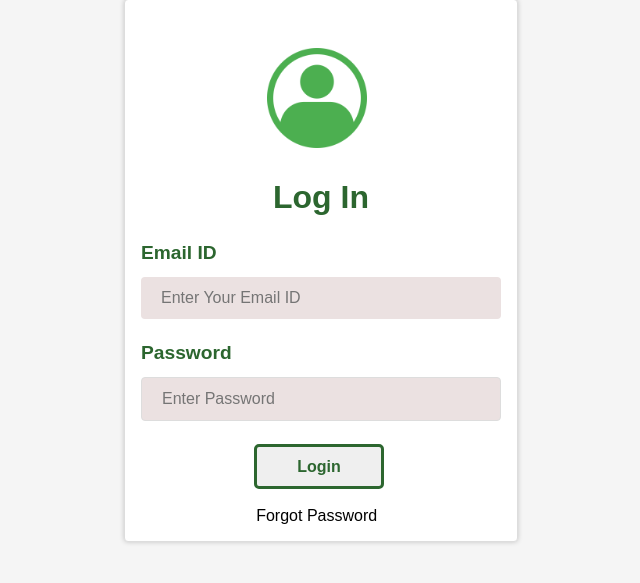
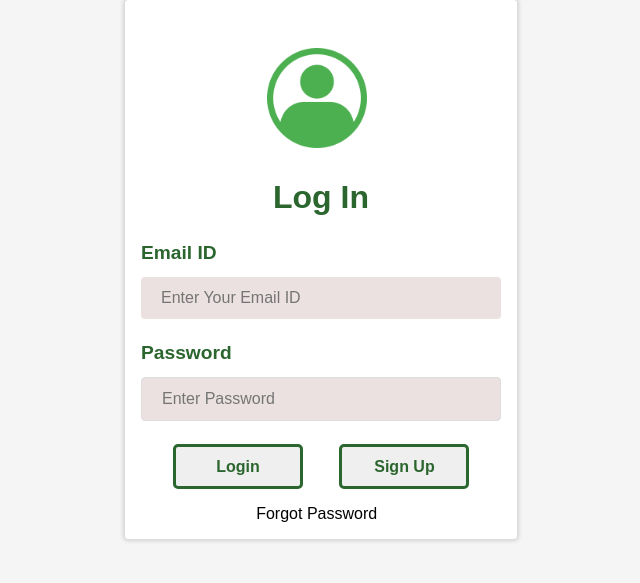
Before and after one commit to chandrakeshram7/farmAssist.github.io, a Node server app: page /login in a window 1280 px wide. Shown: the part 101-684 px from the top of the page, without its empty margins (319-959 px from the left). Run offline with Node 20, Linux system fonts and the light colour scheme; some libraries are stand-ins or nearby versions.

Commit message:
Fixed forgot password bugs and added sign up button on login page

```diff
--- a/partials/navbar.hbs
+++ b/partials/navbar.hbs
@@ -110,7 +110,7 @@
 </head>
 <body>
     <header>
-        <nav class="navbar navbar-expand-lg navbar-light bg-light">
+        <nav class="navbar navbar-expand-lg navbar-light bg-light" >
             <div class="container-fluid">
               <a href="/"><img src="1.png" width="120" height="60" style="margin: 0rem 1rem;" class="d-inline-block align-top" alt=""></a>
 
--- a/src/app.js
+++ b/src/app.js
@@ -47,7 +47,9 @@ app.post('/forgot', async (req, res) => {
       const user = await Register.findOne({ email });
 
       if (!user) {
+        console.log('User Nhi Mila')
         res.render('usernotfound');
+        return;
       }
 
 
@@ -392,7 +394,7 @@ app.get('/passwordreset', (req,res)=>{
 app.get('/usernotfound',(req, res)=>{
     res.render('usernotfound');
 })
-app.get('invalidtoken',(req, res)=>{
+app.get('/invalidtoken',(req, res)=>{
     res.render('invalidtoken');
 })
 
--- a/views/forgot.hbs
+++ b/views/forgot.hbs
@@ -91,7 +91,6 @@
             <h2 style="text-align:center; color:#357f39;font-size:2rem" >Forgot Password</h2>
             <form method="post" action="/forgot">
                 <input type="text" name="email" placeholder="Enter Your Email ID" >
-                <a href="{{ resetLink }}" target="_blank" style="text-decoration: none; color:white;">
                 <button type="submit" class="submit-btn">Send Password Reset Link</button>
                 </a>
                 <button type="submit"  class="submit-btn"><a href="/login" style="text-decoration: none; color:white;">Back To Login</a></button>
--- a/views/login.hbs
+++ b/views/login.hbs
@@ -61,14 +61,37 @@
             color: #2c662f;
             margin: auto;
         }
-        #btn:hover{
+        .btn{
+            display:inline-block;
+            height: 45px;
+            width: 130px;
+            font-size: 1rem;
+            font-weight: bold;
+            border-radius: 5px;
+            border: #2c662f solid 3px;
+            color: #2c662f;
+            justify-content: center;
+            align-items: center;
+            text-align: center;
+            text-decoration: none;
+        }
+
+
+        .btn:hover{
             color: white;
             background-color: #2c662f;
             cursor: pointer;
         }
-        .login-container #btn{
+        .login-container .btn a:hover{
+            color: white;
+        }
+        .login-container a{
             margin: auto;
-            margin-left: 113px
+
+        }
+        .login-container .btn{
+            margin-left: 2rem;
+            margin-bottom: 1rem;
         }
         .login-container input[type=text] , .login-container input[type=password]{
             background-color: #ebe1e1;
@@ -115,7 +138,8 @@
             {{#if messages.error}}
             <p style="color: red; margin:auto;text-align:center;margin-bottom:1rem">{{messages.error}}</p>
             {{/if}}
-            <button type="submit" id="btn">Login</button><br><br>
+            <button type="submit" class="btn">Login</button>
+            <button  class="btn" href="/registration" onclick="window.location.href='/registration'" >Sign Up</button>
             <a href="/forgot" style="text-decoration: none; color:black;     margin: 7.2rem; text-align:right">Forgot Password</a>
 
         </form>
--- a/views/usernotfound.hbs
+++ b/views/usernotfound.hbs
@@ -20,6 +20,7 @@
       border-radius: 10px;
       box-shadow: 0 0 10px rgba(0, 0, 0, 0.1);
       text-align: center;
+      width: 60%;
     }
     h1 {
       font-size: 2rem;
```
